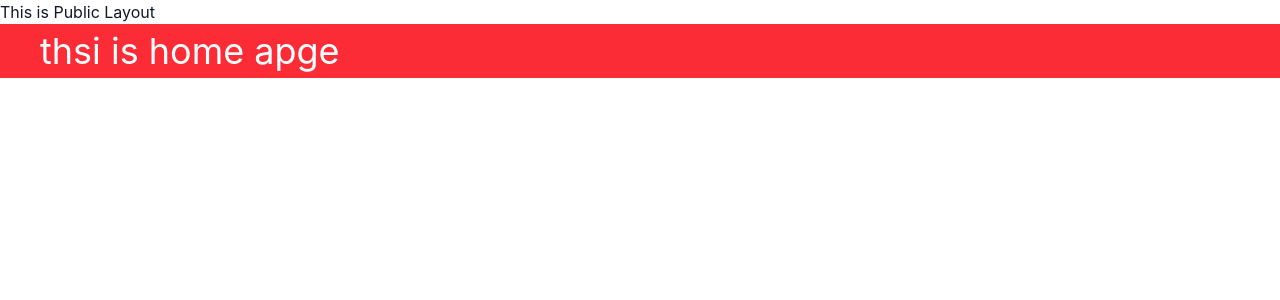
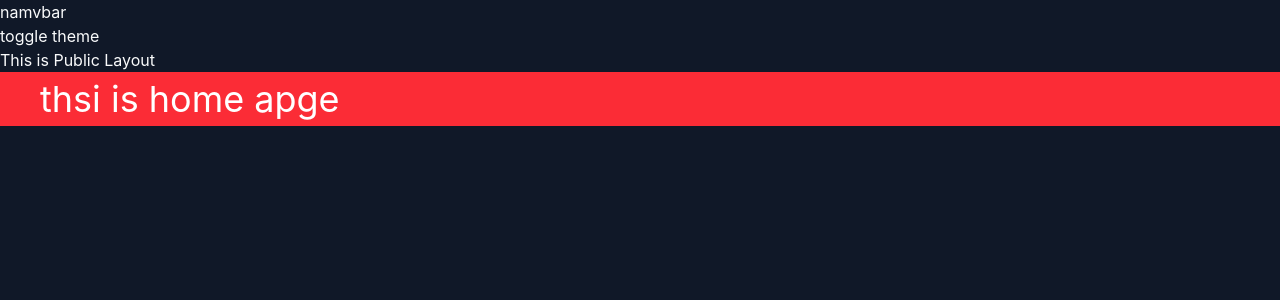
Before and after one commit to rahimsoftdev/fly-X, a React (Vite) app: page / in a window 1280 px wide. Shown: the top 300 px of the page. Built offline with nearby package versions, Linux system fonts and the light colour scheme.

Commit message:
add theme toggle

```diff
--- a/src/components/shared/Navbar.tsx
+++ b/src/components/shared/Navbar.tsx
@@ -1,9 +1,17 @@
-import React from 'react';
+import { useAppDispatch, useAppSelector } from '@/store/hook';
+import { toggleTheme } from '@/store/slices/themeSlice';
+import React, { useEffect } from 'react';
 
 const Navbar = () => {
+    const theme = useAppSelector((state) => state.theme)
+    const dispatch = useAppDispatch()
+    console.log(theme)
+
+
     return (
         <div>
-
+            <h1>namvbar</h1>
+            <button onClick={() => dispatch(toggleTheme())}>toggle theme</button>
         </div>
     );
 };
--- a/src/layouts/PublicLayout.tsx
+++ b/src/layouts/PublicLayout.tsx
@@ -1,11 +1,23 @@
 
+import Navbar from '@/components/shared/Navbar';
+import { useAppSelector } from '@/store/hook';
+import { useEffect } from 'react';
 import { Outlet } from 'react-router';
 
 const PublicLayout = () => {
+    const theme = useAppSelector((state) => state.theme)
+    useEffect(() => {
+        document.documentElement.classList.toggle(
+            "dark",
+            theme === "dark"
+        );
+    }, [theme]);
+
     return (
         <div>
+            <Navbar />
             <h1>This is Public Layout</h1>
-            <Outlet/>
+            <Outlet />
         </div>
     );
 };
--- a/src/store/slices/themeSlice.ts
+++ b/src/store/slices/themeSlice.ts
@@ -2,19 +2,21 @@ import { createSlice } from "@reduxjs/toolkit";
 
 type ThemeState = "dark" | "light";
 
+const getInitialTheme = (): ThemeState => {
+    const savedTheme = localStorage.getItem("theme");
+
+    return savedTheme === "light" ? "light" : "dark";
+};
+
 const themeSlice = createSlice({
     name: "theme",
-
-    initialState: "dark" as ThemeState,
+    initialState: getInitialTheme(),
 
     reducers: {
         toggleTheme: (state) => {
             const newTheme = state === "dark" ? "light" : "dark";
 
-            document.documentElement.classList.toggle(
-                "dark",
-                newTheme === "dark"
-            );
+            localStorage.setItem("theme", newTheme);
 
             return newTheme;
         },
```
